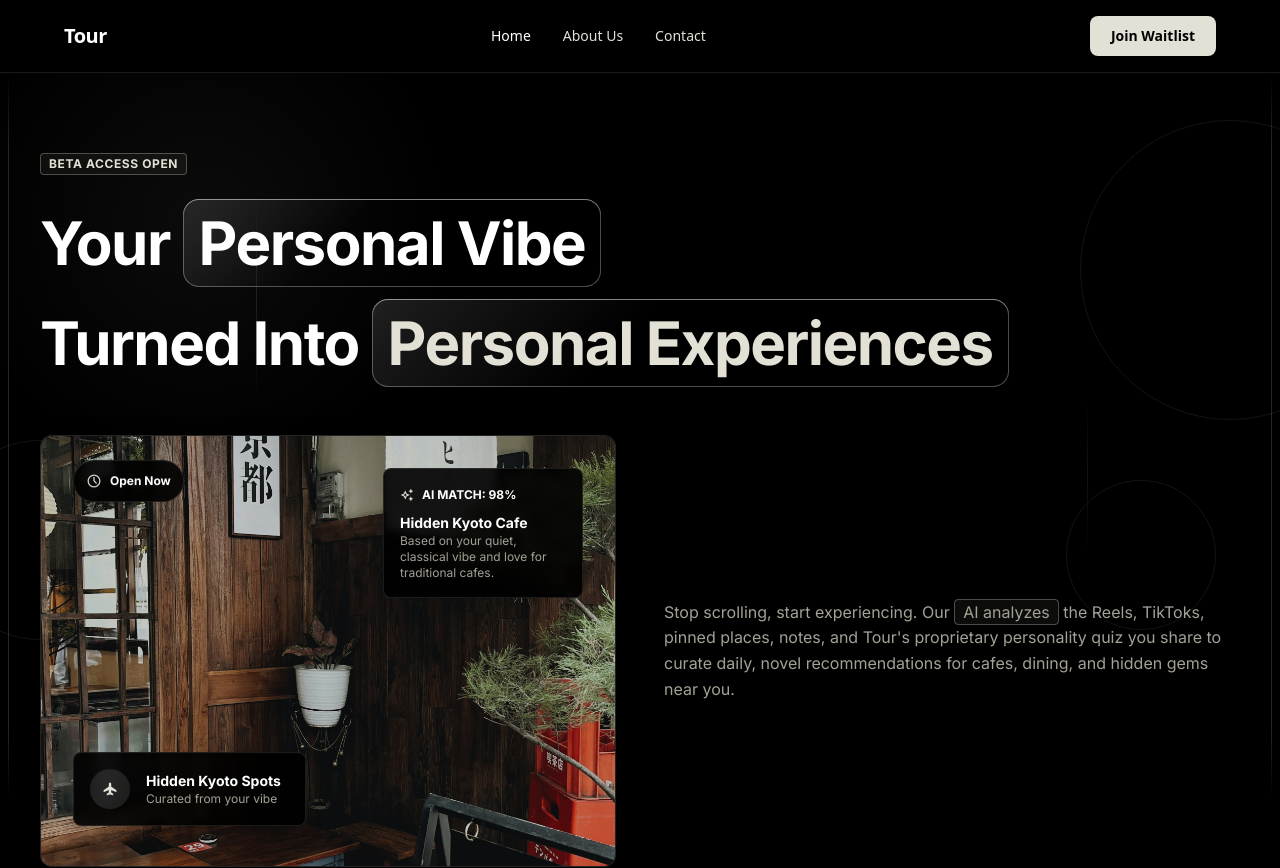
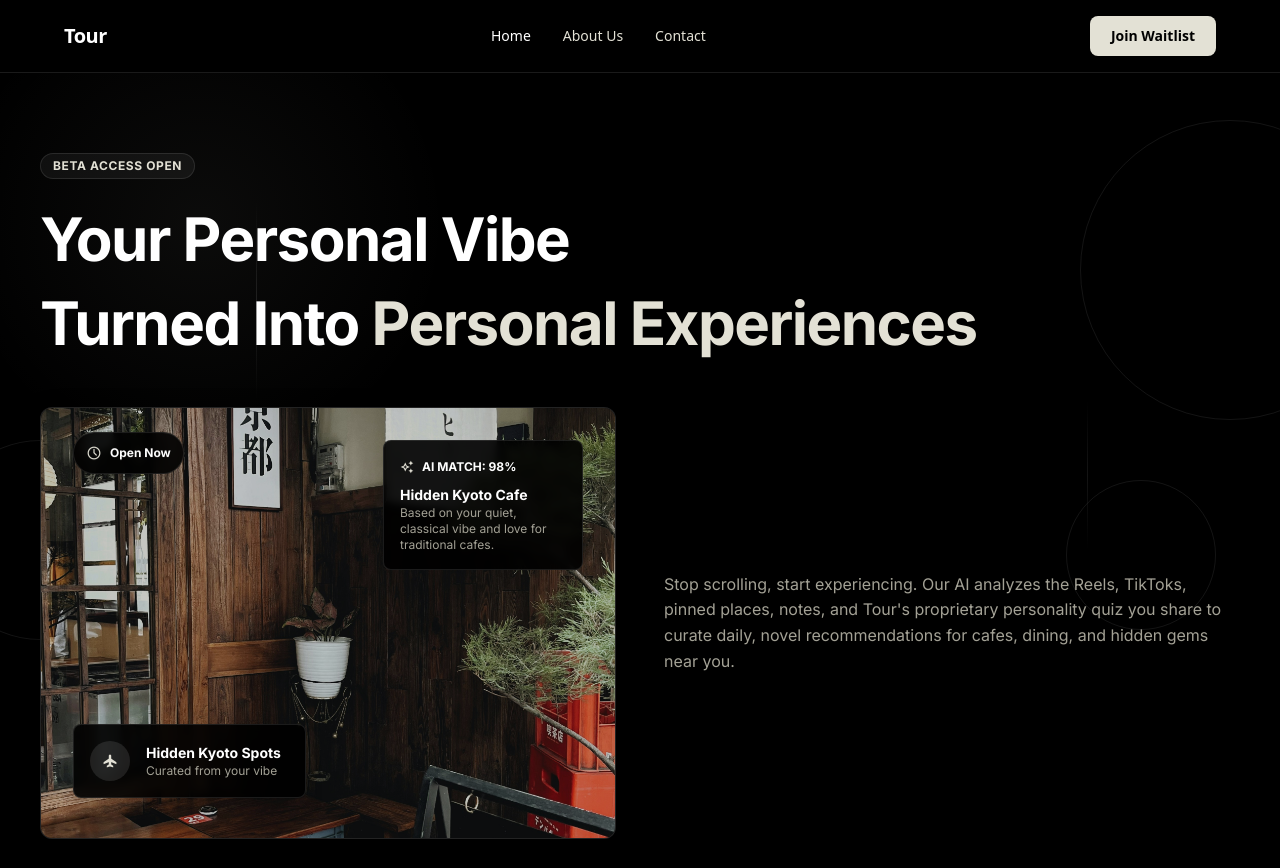
Before and after one commit to AaryanGusain/TourLandingPage, a React (Vite) app: page / in a window 1280 px wide. Shown: the top 868 px of the page. Built offline with nearby package versions, Linux system fonts and the light colour scheme.

Commit message:
changes made

```diff
--- a/src/components/Layout.jsx
+++ b/src/components/Layout.jsx
@@ -31,9 +31,6 @@ export default function Layout({ children }) {
             <Navbar />
 
             <div className={`relative min-h-screen w-full bg-black text-white font-display overflow-x-hidden antialiased ${getPageClass()}`}>
-                {/* Grid lines overlay - pushed to screen edges */}
-                <div className="grid-edge-lines" aria-hidden="true" />
-
                 {/* Decorative circles */}
                 <div className="grid-circle grid-circle-1" aria-hidden="true" />
                 <div className="grid-circle grid-circle-2" aria-hidden="true" />
--- a/src/pages/Landing.jsx
+++ b/src/pages/Landing.jsx
@@ -53,13 +53,13 @@ export default function Landing() {
                         </Link>
                     </div>
 
-                    {/* Headline with selective glass boxes */}
-                    <div className="anim-hero mb-12">
-                        <h1 className="text-white type-h1 tracking-tight mb-3">
-                            Your <GlassCard className="inline-block px-4 py-2">Personal Vibe</GlassCard>
+                    {/* Headline */}
+                    <div className="mb-12 text-left">
+                        <h1 className="text-white type-h1 tracking-tight mb-3 anim-hero">
+                            Your Personal Vibe
                         </h1>
-                        <h1 className="text-white type-h1 tracking-tight">
-                            Turned Into <GlassCard className="inline-block px-4 py-2"><span className="text-beige-text">Personal Experiences</span></GlassCard>
+                        <h1 className="text-white type-h1 tracking-tight anim-hero" style={{ animationDelay: '0.5s' }}>
+                            Turned Into <span className="text-beige-text anim-scale" style={{ animationDelay: '1.2s', display: 'inline-block' }}>Personal Experiences</span>
                         </h1>
                     </div>
 
--- a/src/styles/index.css
+++ b/src/styles/index.css
@@ -287,10 +287,7 @@
    TEXT HIGHLIGHT BOX
    ============================================ */
 .highlight-box {
-  border: 1px solid rgba(227, 225, 213, 0.3);
-  padding: 2px 8px;
-  border-radius: 4px;
-  background: rgba(227, 225, 213, 0.05);
+  display: inline;
 }
 
 /* ============================================
```
